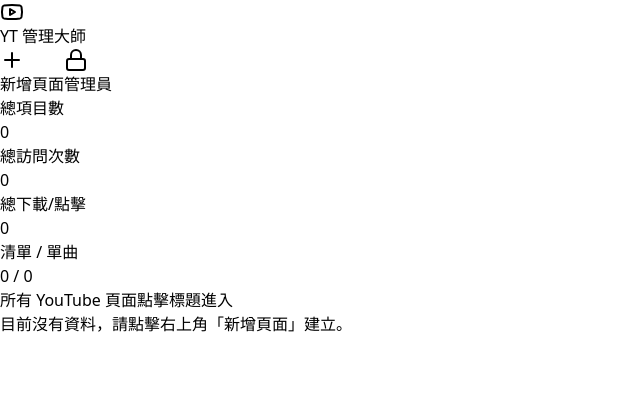
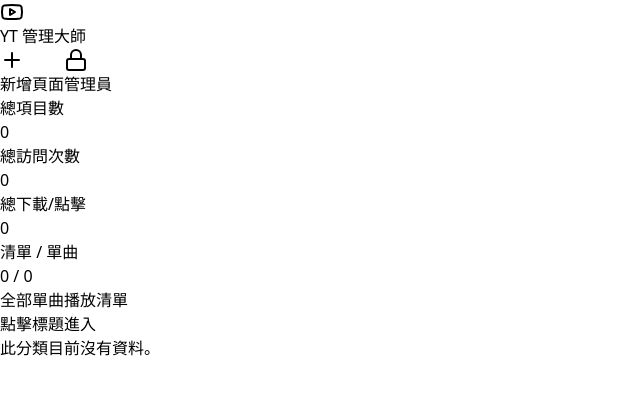
Before and after one commit to yuang093/YT-Manage, a React (Vite) app: page / in a window 1280 px wide. Shown: the top 394 px of the page, without its empty margins (0-640 px from the left). Built offline with nearby package versions, Linux system fonts and the light colour scheme.

Commit message:
Add edit page feature

```diff
--- a/src/App.jsx
+++ b/src/App.jsx
@@ -8,7 +8,7 @@
   List,
   Settings,
   Trash2,
-  Edit, // 新增 Edit 圖示
+  Edit,
   Download,
   Upload,
   ExternalLink,
@@ -20,7 +20,8 @@
   Music,
   CheckSquare,
   Square,
-  FileText
+  FileText,
+  CheckCircle2 // 新增圖示
 } from 'lucide-react';
 
 // --- 工具函數 ---
@@ -159,6 +160,8 @@
 );
 
 const Dashboard = ({ items, viewItem }) => {
+  const [filter, setFilter] = useState('all');
+
   const stats = {
     totalItems: items.length,
     totalVisits: items.reduce((acc, curr) => acc + (curr.visits || 0), 0),
@@ -167,9 +170,13 @@
     singles: items.filter(i => i.type === 'single').length,
   };
 
+  const filteredItems = items.filter(item => {
+    if (filter === 'all') return true;
+    return item.type === filter;
+  });
+
   return (
     <div className="space-y-6">
-      {/* 統計卡片 */}
       <div className="grid grid-cols-2 md:grid-cols-4 gap-4">
         <div className="bg-white p-4 rounded-lg shadow border-l-4 border-blue-500">
           <div className="text-gray-500 text-sm">總項目數</div>
@@ -189,19 +196,37 @@
         </div>
       </div>
 
-      {/* 列表 */}
       <div className="bg-white rounded-lg shadow overflow-hidden">
-        <div className="px-6 py-4 border-b border-gray-200 font-bold text-gray-700 flex justify-between items-center">
-          <span>所有 YouTube 頁面</span>
-          <span className="text-xs font-normal text-gray-500">點擊標題進入</span>
+        <div className="px-6 py-4 border-b border-gray-200 font-bold text-gray-700 flex flex-col sm:flex-row justify-between items-center gap-4">
+          <div className="flex space-x-1 bg-gray-100 p-1 rounded-lg">
+             <button
+               onClick={() => setFilter('all')}
+               className={`px-4 py-1.5 rounded-md text-sm font-medium transition-all ${filter === 'all' ? 'bg-white text-red-600 shadow-sm' : 'text-gray-500 hover:text-gray-900'}`}
+             >
+               全部
+             </button>
+             <button
+               onClick={() => setFilter('single')}
+               className={`px-4 py-1.5 rounded-md text-sm font-medium transition-all ${filter === 'single' ? 'bg-white text-red-600 shadow-sm' : 'text-gray-500 hover:text-gray-900'}`}
+             >
+               單曲
+             </button>
+             <button
+               onClick={() => setFilter('playlist')}
+               className={`px-4 py-1.5 rounded-md text-sm font-medium transition-all ${filter === 'playlist' ? 'bg-white text-red-600 shadow-sm' : 'text-gray-500 hover:text-gray-900'}`}
+             >
+               播放清單
+             </button>
+          </div>
+          <span className="text-xs font-normal text-gray-500 hidden sm:block">點擊標題進入</span>
         </div>
-        {items.length === 0 ? (
+        {filteredItems.length === 0 ? (
           <div className="p-8 text-center text-gray-500">
-            目前沒有資料，請點擊右上角「新增頁面」建立。
+            此分類目前沒有資料。
           </div>
         ) : (
           <ul className="divide-y divide-gray-200">
-            {items.map(item => (
+            {filteredItems.map(item => (
               <li key={item.id} className="hover:bg-gray-50 transition duration-150">
                 <div className="px-6 py-4 flex items-center justify-between">
                   <div className="flex items-center flex-1 cursor-pointer" onClick={() => viewItem(item)}>
@@ -255,6 +280,15 @@
       setSelectedExistingIds(selectedExistingIds.filter(id => id !== itemId));
     } else {
       setSelectedExistingIds([...selectedExistingIds, itemId]);
+    }
+  };
+
+  // 全選/取消全選功能
+  const handleSelectAll = () => {
+    if (selectedExistingIds.length === existingSingles.length) {
+      setSelectedExistingIds([]);
+    } else {
+      setSelectedExistingIds(existingSingles.map(i => i.id));
     }
   };
 
@@ -319,7 +353,22 @@
         ) : (
           <div className="space-y-6">
             <div className="bg-gray-50 p-4 rounded-md border border-gray-200">
-              <label className="block text-sm font-medium text-gray-700 mb-2">從現有單曲庫選擇</label>
+              <div className="flex justify-between items-center mb-2">
+                <label className="block text-sm font-medium text-gray-700">從現有單曲庫選擇</label>
+                {existingSingles.length > 0 && (
+                  <button
+                    type="button"
+                    onClick={handleSelectAll}
+                    className="text-sm text-indigo-600 hover:text-indigo-800 font-medium flex items-center"
+                  >
+                    {selectedExistingIds.length === existingSingles.length ? (
+                      <>取消全選</>
+                    ) : (
+                      <>全選 ({existingSingles.length})</>
+                    )}
+                  </button>
+                )}
+              </div>
               {existingSingles.length === 0 ? (
                 <p className="text-sm text-gray-500">目前沒有已建立的單曲可供選擇。</p>
               ) : (
@@ -372,21 +421,16 @@
   );
 };
 
-// --- 新增：編輯頁面元件 ---
 const EditPage = ({ item, items, handleUpdate, setView, showNotification }) => {
   const [type, setType] = useState(item.type);
   const [title, setTitle] = useState(item.title);
   const [description, setDescription] = useState(item.description);
   const [url, setUrl] = useState(item.type === 'single' ? item.url : '');
-  // 播放清單的連結
   const [playlistUrls, setPlaylistUrls] = useState(item.type === 'playlist' ? item.urls : ['']);
-  // 從現有項目選擇的部分，這裡為了簡化編輯，我們將原有的 urls 載入到手動輸入框，
-  // 這樣使用者可以看見所有連結並進行編輯、排序或刪除，比較直觀。
 
   const existingSingles = items.filter(i => i.type === 'single');
   const [selectedExistingIds, setSelectedExistingIds] = useState([]);
 
-  // 初始化時，如果編輯播放清單，確保至少有一個空欄位
   useEffect(() => {
     if (type === 'playlist' && playlistUrls.length === 0) {
       setPlaylistUrls(['']);
@@ -410,6 +454,15 @@
       setSelectedExistingIds(selectedExistingIds.filter(id => id !== itemId));
     } else {
       setSelectedExistingIds([...selectedExistingIds, itemId]);
+    }
+  };
+
+  // 全選/取消全選功能 (EditPage 也加上)
+  const handleSelectAll = () => {
+    if (selectedExistingIds.length === existingSingles.length) {
+      setSelectedExistingIds([]);
+    } else {
+      setSelectedExistingIds(existingSingles.map(i => i.id));
     }
   };
 
@@ -471,7 +524,22 @@
         ) : (
           <div className="space-y-6">
             <div className="bg-gray-50 p-4 rounded-md border border-gray-200">
-              <label className="block text-sm font-medium text-gray-700 mb-2">加入更多單曲 (從現有庫)</label>
+              <div className="flex justify-between items-center mb-2">
+                <label className="block text-sm font-medium text-gray-700">加入更多單曲 (從現有庫)</label>
+                {existingSingles.length > 0 && (
+                  <button
+                    type="button"
+                    onClick={handleSelectAll}
+                    className="text-sm text-indigo-600 hover:text-indigo-800 font-medium flex items-center"
+                  >
+                    {selectedExistingIds.length === existingSingles.length ? (
+                      <>取消全選</>
+                    ) : (
+                      <>全選 ({existingSingles.length})</>
+                    )}
+                  </button>
+                )}
+              </div>
               {existingSingles.length === 0 ? (
                 <p className="text-sm text-gray-500">目前沒有其他單曲可供選擇。</p>
               ) : (
```
